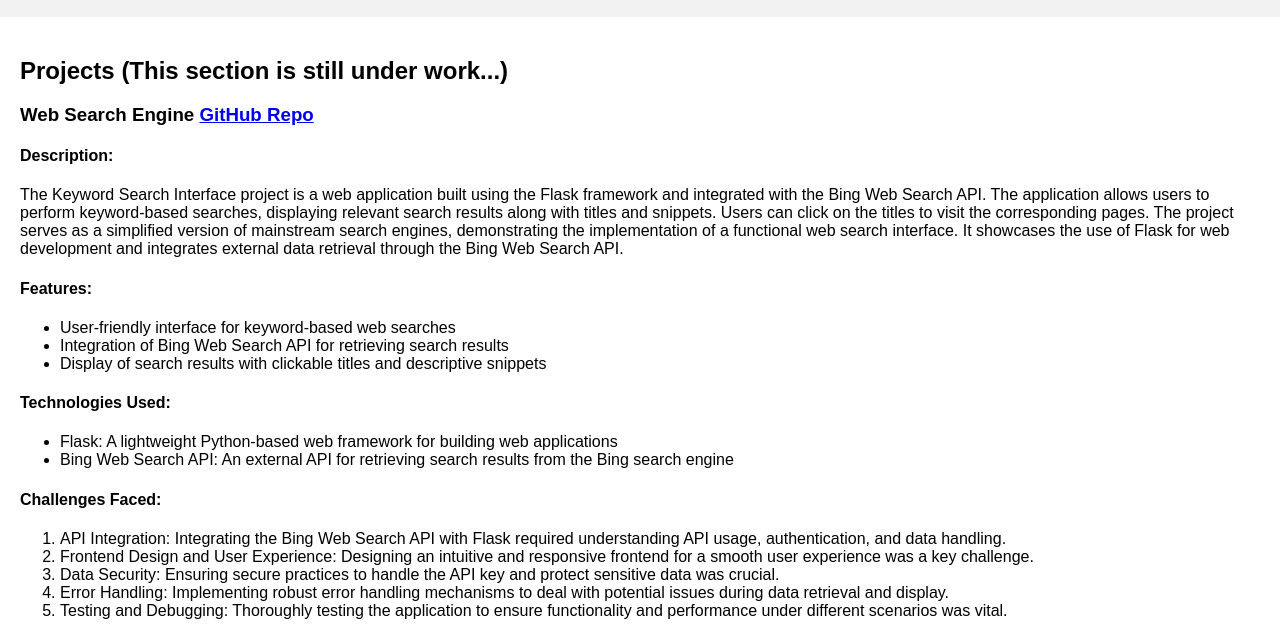
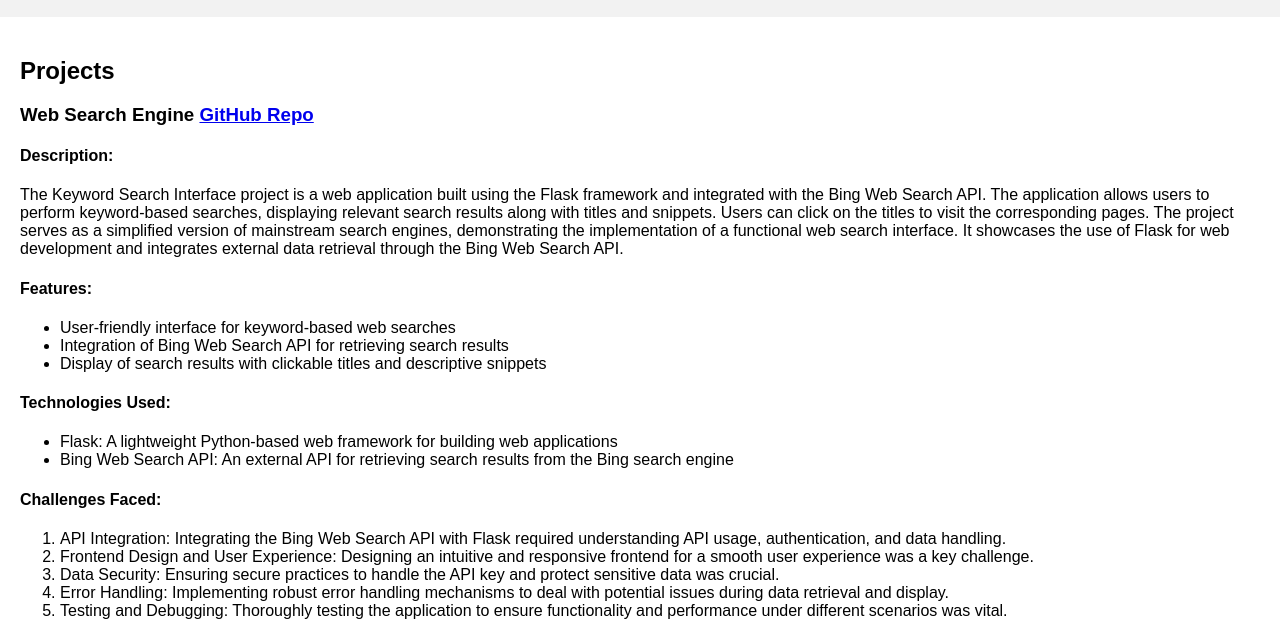
Before and after one commit to AmrElsaeed/amrelsaeed.github.io, a plain HTML site: page projects.html in a window 1280 px wide. Shown: the part 148-781 px from the top of the page. Drawn offline with Linux system fonts and the light colour scheme; grey boxes are pictures that could not be loaded.

Commit message:
Update projects.html

```diff
--- a/projects.html
+++ b/projects.html
@@ -23,7 +23,7 @@
     </header>
 
     <section id="projects">
-        <h2>Projects (This section is still under work...)</h2>
+        <h2>Projects</h2>
          <div class="project">
             <h3>Web Search Engine        <a href="https://github.com/AmrElsaeed/Google-Search-Engine-Replica">GitHub Repo</a></h3>
             <h4>Description:</h4>
```
